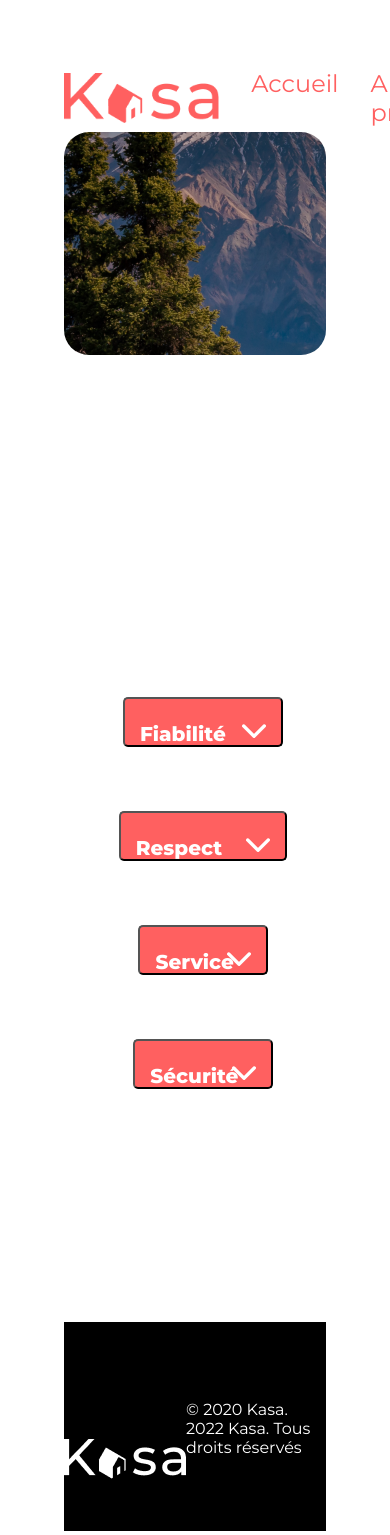
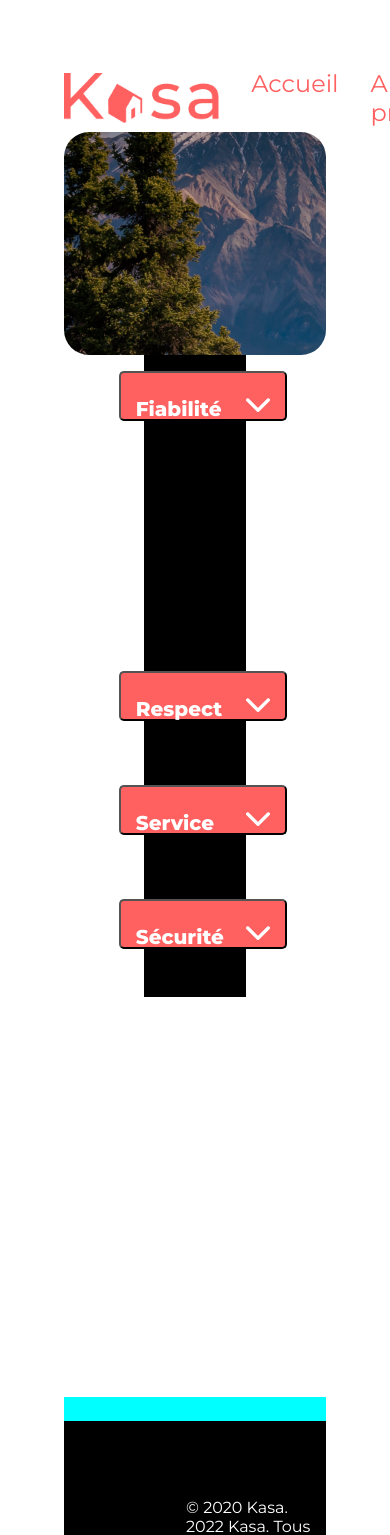
Before and after one commit to moradelhenri/Moradel_henri_Kaza, a React (Create React App) app in the folder kaza/: page /about in a window 390 px wide. Shown: the top 1535 px of the page. Built offline with nearby package versions, Linux system fonts and the light colour scheme.

Commit message:
responsive integration a propos

```diff
--- a/kaza/src/pages/About.css
+++ b/kaza/src/pages/About.css
@@ -25,10 +25,59 @@ align-items: center;
 margin-left: 5rem;
 margin-right: 5rem;
 justify-content: center;
-margin-top: 12rem;
-    display: flex;
+
+    display: grid;
     flex-direction: column;
 
-    height: 723px;
+     height: 100%;
 
 }
+.box_about_footer{
+    display:grid;
+
+background-color: aqua;
+
+}
+
+@media screen and (min-width: 200px) and (max-width: 643){
+      .box_about_footer{
+margin-top: 5rem;
+
+  }
+}
+@media screen and (min-width: 200px) and (max-width: 614px){
+
+  .box_about_footer{
+margin-top: 10rem;
+
+  }  @media screen
+
+and (min-width: 200px) and (max-width: 523px){
+
+  .box_about_footer{
+margin-top: 15rem;
+  }
+}
+  }  @media screen
+
+and (min-width: 200px) and (max-width: 500px){
+
+  .box_about_footer{
+margin-top: 25rem
+
+  }
+}
+@media screen and (min-width: 200px) and (max-width: 600px){
+
+   .container-about-accordion{
+text-align: start;
+background-color: black;
+
+align-content: space-between;
+
+  }
+  .box-fiabilite{
+height: 300px;
+
+  }
+}
--- a/kaza/src/pages/About.jsx
+++ b/kaza/src/pages/About.jsx
@@ -13,11 +13,11 @@ function About() {
       <NavLink />
       <div className="apropos-picture"></div>
       <div className="container-about-accordion">
-        <div>
+        <div className="box-fiabilite">
 
           <Accordion
             Title="Fiabilité"
-            Text="Les annonces postées sur Kasa garantissent une fiabilité totale. Les photos sont conformes aux logements, et toutes les informations sont régulièrement vérifiées  par nos équipes."
+          Text = "Les annonces postées sur Kasa garantissent une fiabilité totale. Les photos sont conformes aux logements, et toutes les informations sont régulièrement vérifiées  par nos équipes."
           />
         </div>
         <div className="box-respect">
@@ -35,11 +35,12 @@ function About() {
             Text=" Nos équipes se tiennent à votre disposition pour vous fournir une expérience parfaite. N'hésitez pas à nous contacter si vous avez la moindre question."
           />
         </div>
+        <div className="box-securite ">
         <Accordion
           Title="Sécurité"
           Text="La sécurité est la priorité de Kasa. Aussi bien pour nos hôtes que pour les voyageurs, chaque logement correspond aux critères de sécurité établis par nos services.
              En laissant une note aussi bien à l'hôte qu'au locataire, cela permet à nos équipes de vérifier que les standards sont bien respectés. Nous organisons également des ateliers sur la sécurité domestique pour nos hôtes."
-        />
+        /></div>
       </div>
         <div className="box_about_footer">
        <Footer/>
```
